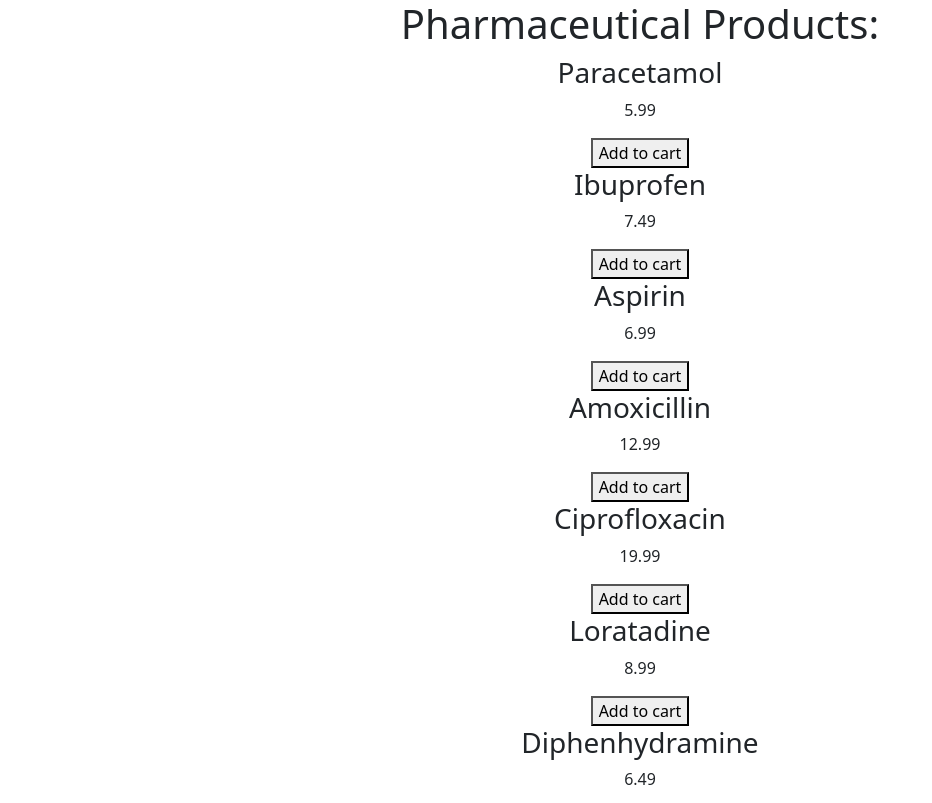
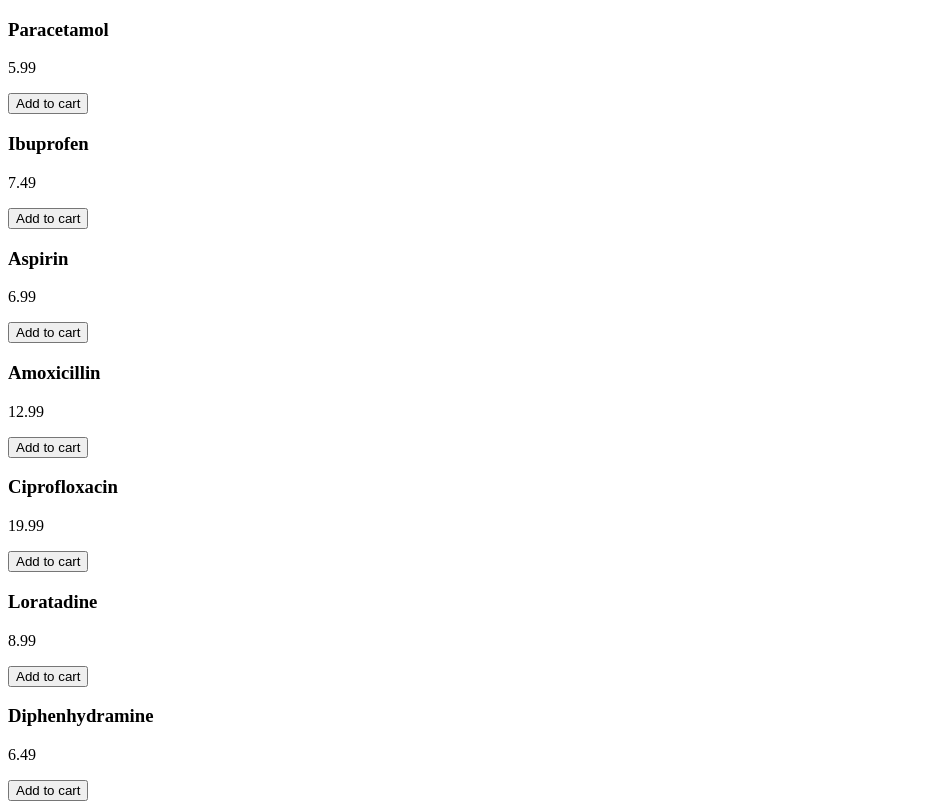
Before and after one commit to Valentin-arapu/Your-Farmacy, a React (Vite) app: page / in a window 1280 px wide. Shown: the top 803 px of the page, without its empty margins (0-932 px from the left). Built offline with nearby package versions, Linux system fonts and the light colour scheme.

Commit message:
YF-1: I made changes:
- I uuninstalled bootstrap;
- I modified the App component.

```diff
--- a/package.json
+++ b/package.json
@@ -13,7 +13,6 @@
     "preview": "vite preview"
   },
   "dependencies": {
-    "bootstrap": "^5.3.3",
     "react": "^18.2.0",
     "react-dom": "^18.2.0"
   },
--- a/src/App.jsx
+++ b/src/App.jsx
@@ -1,29 +1,25 @@
 import PharmacyObjects from "./assets/Data.js";
-import 'bootstrap/dist/css/bootstrap.min.css';
 
+function App() {
 
   const renderPharmaceuticalProducts = () => {
     return (
       <div>
         {PharmacyObjects.pharmaceuticals.map((product, id) => (
-        <div key={id} className="text-center">
+          <div key={id}>
             <h3>{product.name}</h3>
             <p>{product.price}</p>
             <button>Add to cart</button>
           </div>
         ))}
       </div>
-  )
+    );
   }
-
-function App() {
   return (
     <>
-      <h1 className="text-center">Pharmaceutical Products:</h1>
       {renderPharmaceuticalProducts()}
     </>
   );
 }
 
-
 export default App;
```
Also changed, not shown: 1 other file (tests, documents, lock files or other folders). Lines whose indentation alone changed are shown as unchanged.
